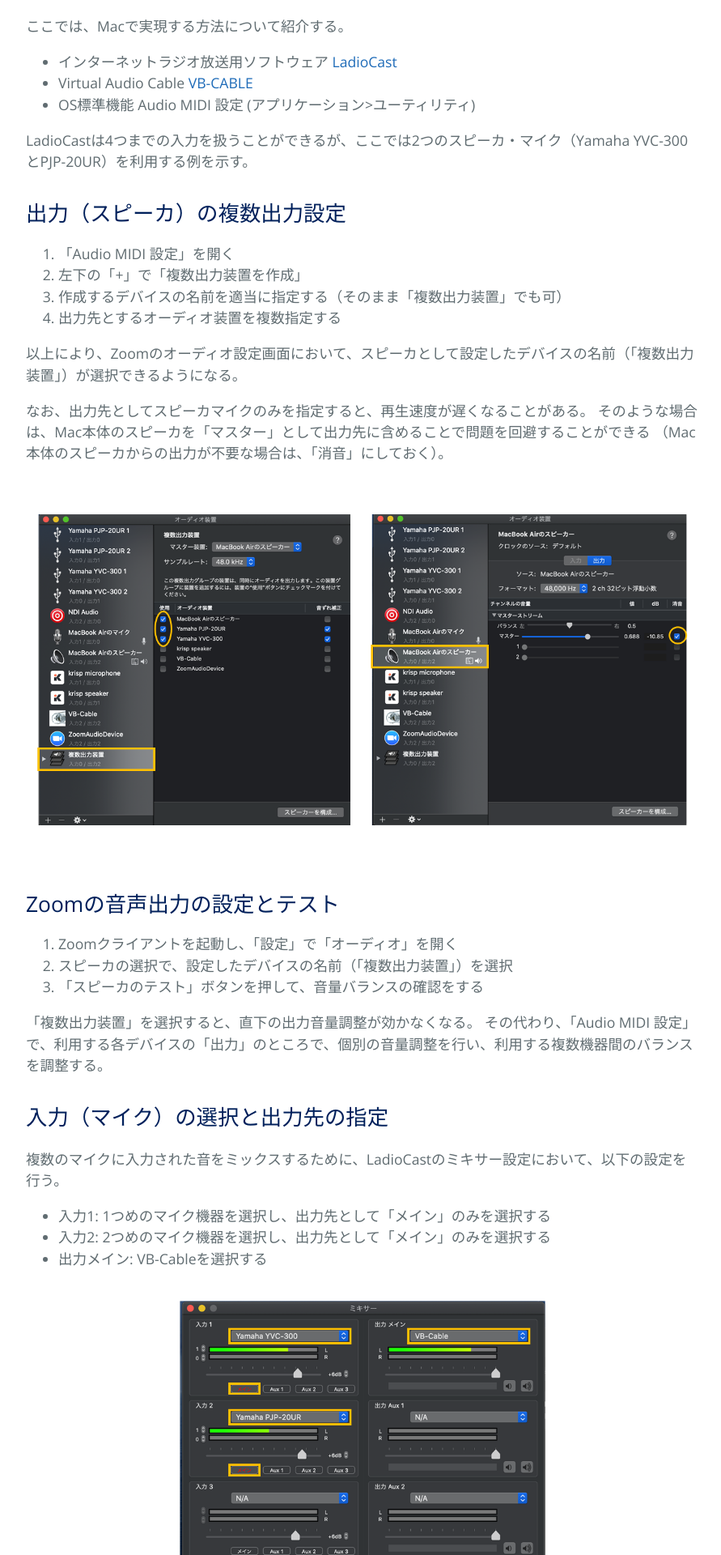
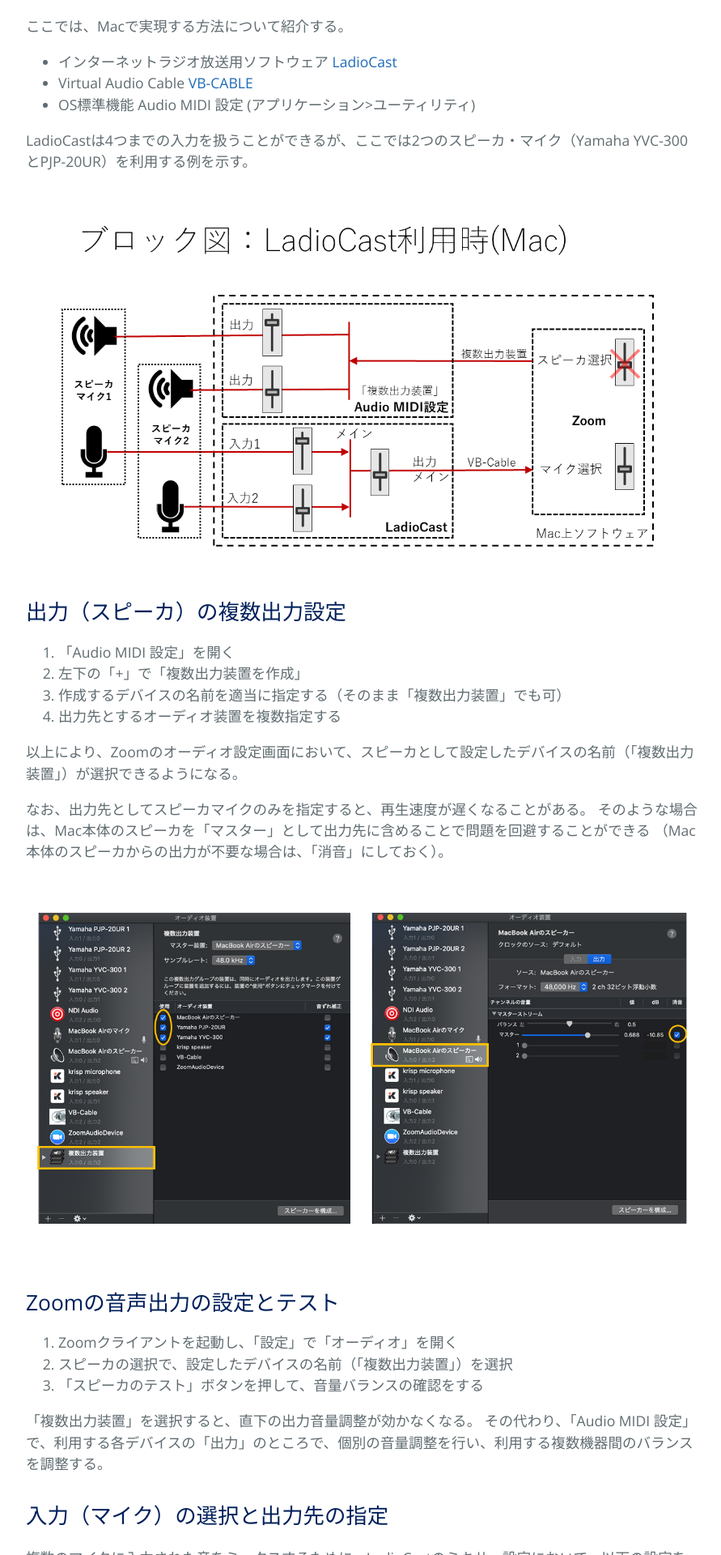
Before and after one commit to kyoto-u/online-edu, a Jekyll site: the page built from zoom-audio-ladiocast.md, in a window 1280 px wide. Shown: the part 637-2557 px from the top of the page at 81% size, without its empty margins (192-1083 px from the left). Built offline with Jekyll 4.4.1, drawn with Linux system fonts in a browser that asks for light colours.

Commit message:
Update zoom-audio-ladiocast.md

```diff
--- a/zoom-audio-ladiocast.md
+++ b/zoom-audio-ladiocast.md
@@ -16,6 +16,8 @@ title: バーチャルミキサ LadioCast で複数のスピーカ・マイク
 - OS標準機能 Audio MIDI 設定 (アプリケーション>ユーティリティ)
 
 LadioCastは4つまでの入力を扱うことができるが、ここでは2つのスピーカ・マイク（Yamaha YVC-300とPJP-20UR）を利用する例を示す。
+
+![LadioCast利用ブロック図](audio-block-ladiocast.png)
 
 ## 出力（スピーカ）の複数出力設定
 
@@ -61,5 +63,3 @@ LadioCastは4つまでの入力を扱うことができるが、ここでは2つ
 レベルメータの振れ方も参考に、LadioCastのミキサー設定のパネルで入力音量（バランス）の調整を行う。
 
 個別のミュートボタンはないが、各入力の出力先選択で「メイン」をON/OFFすれば、ミュートの代わりとして利用できる。
-
-![LadioCast利用ブロック図](audio-block-ladiocast.png)
```
